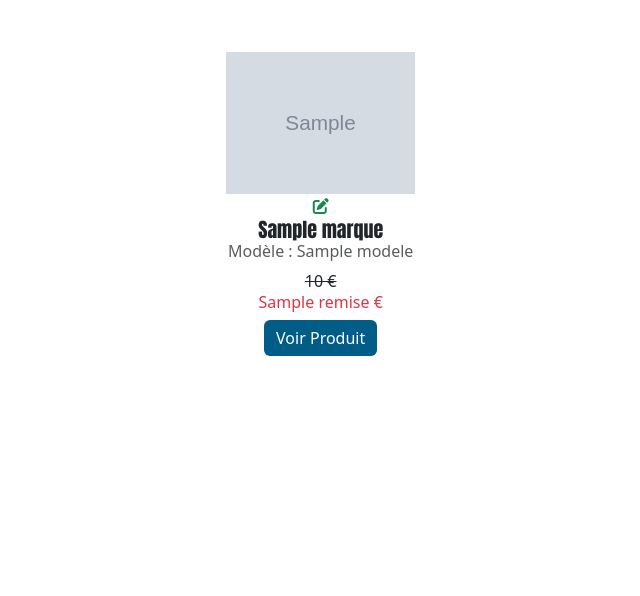
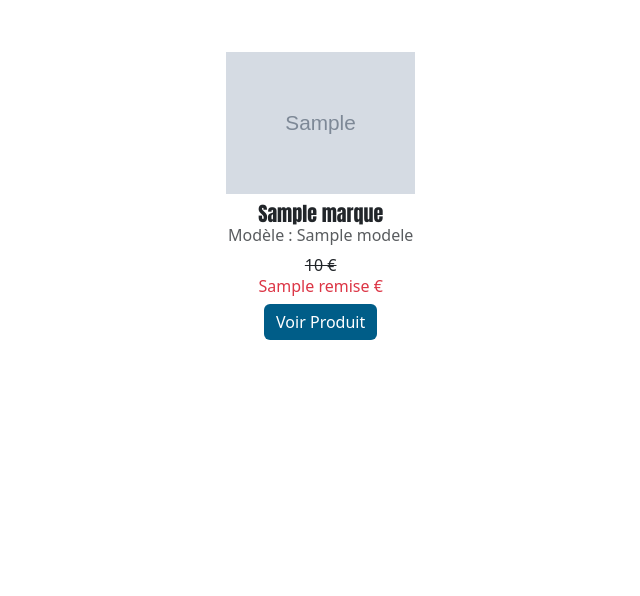
Before and after one commit to RoxelaneDemesy-Wenger/Bestshop, a Symfony app: template templates/produit/products.html.twig in a window 1280 px wide. Shown: the part 187-783 px from the top of the page, without its empty margins (319-959 px from the left). Run offline with Twig, Linux system fonts and the light colour scheme; the template is opened without the code that fills it: most values are stand-ins (such as "Sample title", 1, 10 or a date in 2020); grey boxes marked "Sample" are stand-in pictures; form fields are guessed from the names that the template uses; some libraries are stand-ins or nearby versions.

Commit message:
Update kevin

```diff
--- a/templates/_nav.html.twig
+++ b/templates/_nav.html.twig
@@ -3,7 +3,7 @@
 
 <nav class="navbar navbar-expand-lg bg-primary" >
     <div class="container-fluid">
-    <a class="navbar-brand text-white" href="#">BestShop</a>
+    <a class="navbar-brand text-white" href="{{ path("app_home")}}">BestShop</a>
     <button class="navbar-toggler" type="button" data-bs-toggle="collapse" data-bs-target="#navbarNav" aria-controls="navbarNav" aria-expanded="false" aria-label="Toggle navigation">
         <span class="navbar-toggler-icon"></span>
     </button>
--- a/templates/produit/products.html.twig
+++ b/templates/produit/products.html.twig
@@ -108,10 +108,12 @@
             {% if produit.photo1 %}
             <img src="{{ asset('images/produit/' ~ produit.photo1) }}" class="card-img-top" alt="test">
             {% endif %}
-            <div class="card-body">
+            <div class="card-body mt-2">
+            {% if is_granted("IS_AUTHENTICATED_FULLY") and is_granted("ROLE_ADMIN") %}
                 <div>
                     <a href="{{ path('app_update_product', {'id': produit.id}) }}"><i class="fas fa-edit mx-1 text-success"></i></a>
                 </div>
+            {% endif %}
                 <h5 class="card-title" style="font-family:Anton;font-size">{{ produit.marque.nom }}</h5>
                 <h6 class="card-subtitle mb-2 text-muted">Modèle : {{ produit.modele}}</h6>
                 {% if produit.remise is empty %}
```
